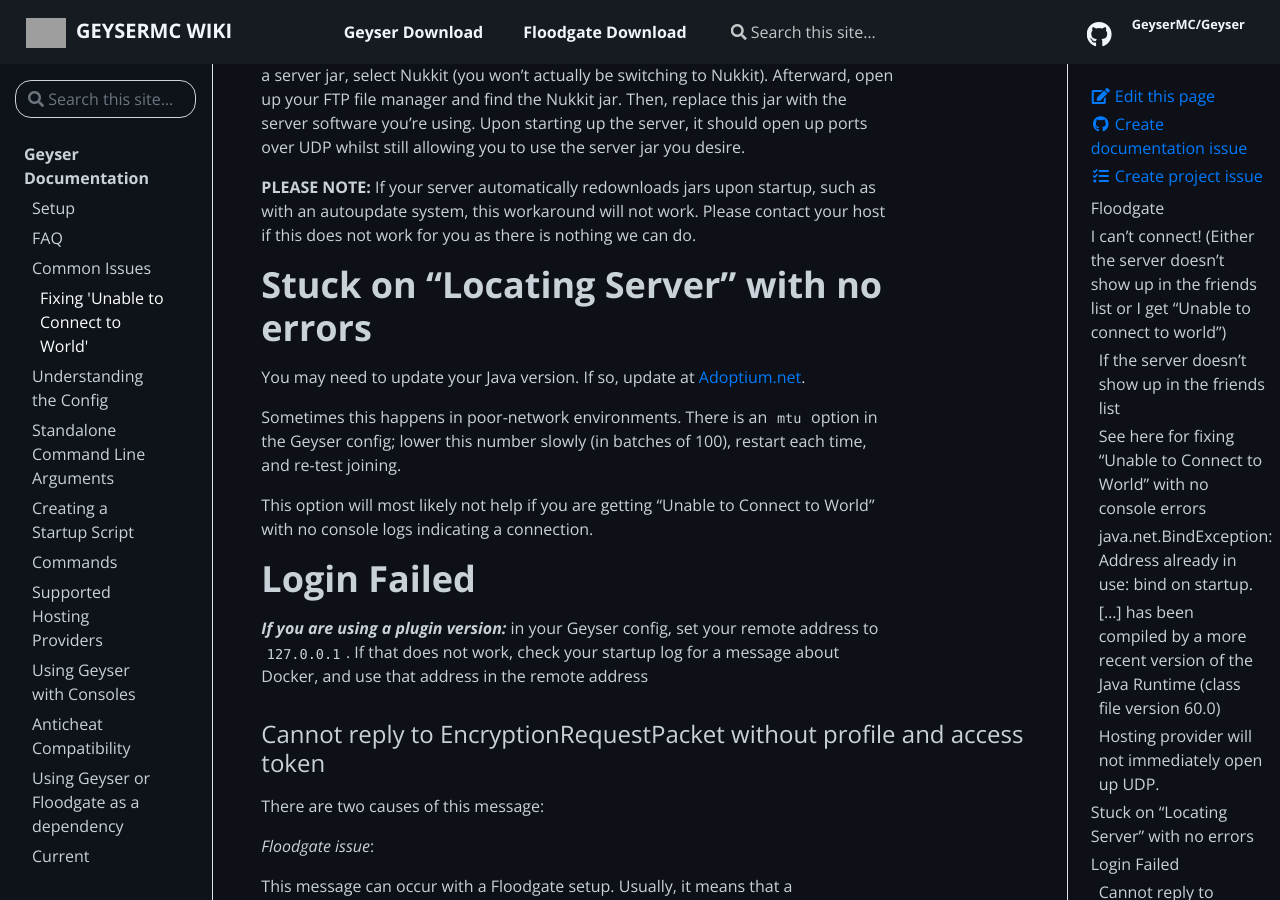
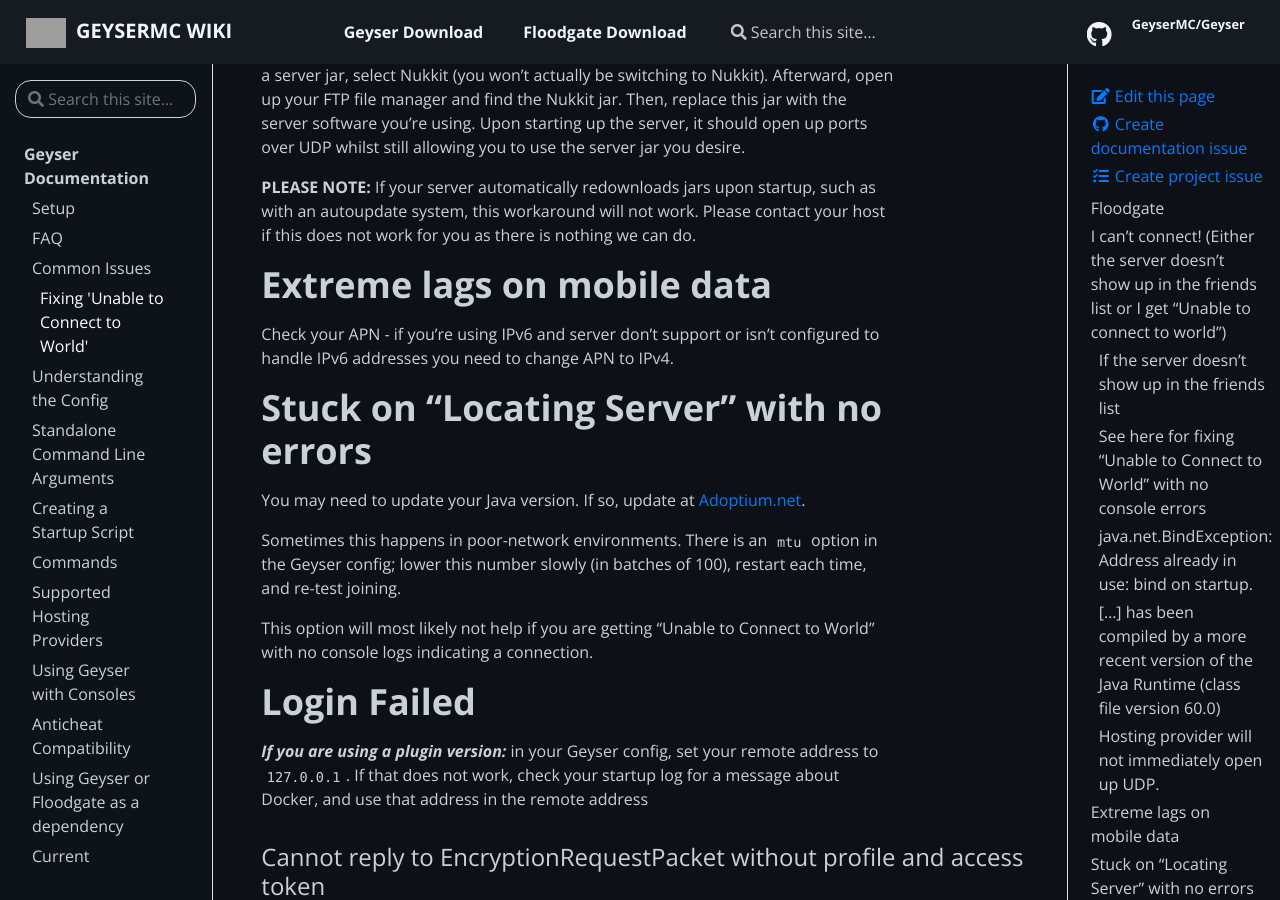
Before and after one commit to GeyserMC/GeyserWiki, a Jekyll site: the page built from _docs/geyser/common-issues.md, in a window 1280 px wide and 900 px high, scrolled down 1588 px. Built offline with Jekyll 4.4.1, drawn with Linux system fonts in a browser that asks for light colours; some of the changed text lies outside the part shown; grey boxes are pictures that could not be loaded.

Commit message:
Update common-issues.md
Add info about IPv6 causing extreme lags when server don't support or isn't configured to handle IPv6 addresses.
https://github.com/GeyserMC/Geyser/issues/3207

```diff
--- a/_docs/geyser/common-issues.md
+++ b/_docs/geyser/common-issues.md
@@ -38,6 +38,10 @@
 This usually has something to do on your host's end. Most commonly, it's because they do not open up ports over the UDP protocol, which is what Minecraft: Bedrock Edition uses, opposed to Minecraft: Java Edition using TCP. One way to get around this (if you're using an online host) is to shut down your server, and when asking for a server jar, select Nukkit (you won't actually be switching to Nukkit). Afterward, open up your FTP file manager and find the Nukkit jar. Then, replace this jar with the server software you're using. Upon starting up the server, it should open up ports over UDP whilst still allowing you to use the server jar you desire.
 
 **PLEASE NOTE:** If your server automatically redownloads jars upon startup, such as with an autoupdate system, this workaround will not work. Please contact your host if this does not work for you as there is nothing we can do.
+
+# Extreme lags on mobile data
+
+Check your APN - if you're using IPv6 and server don't support or isn't configured to handle IPv6 addresses you need to change APN to IPv4.
 
 # Stuck on "Locating Server" with no errors
 
```
